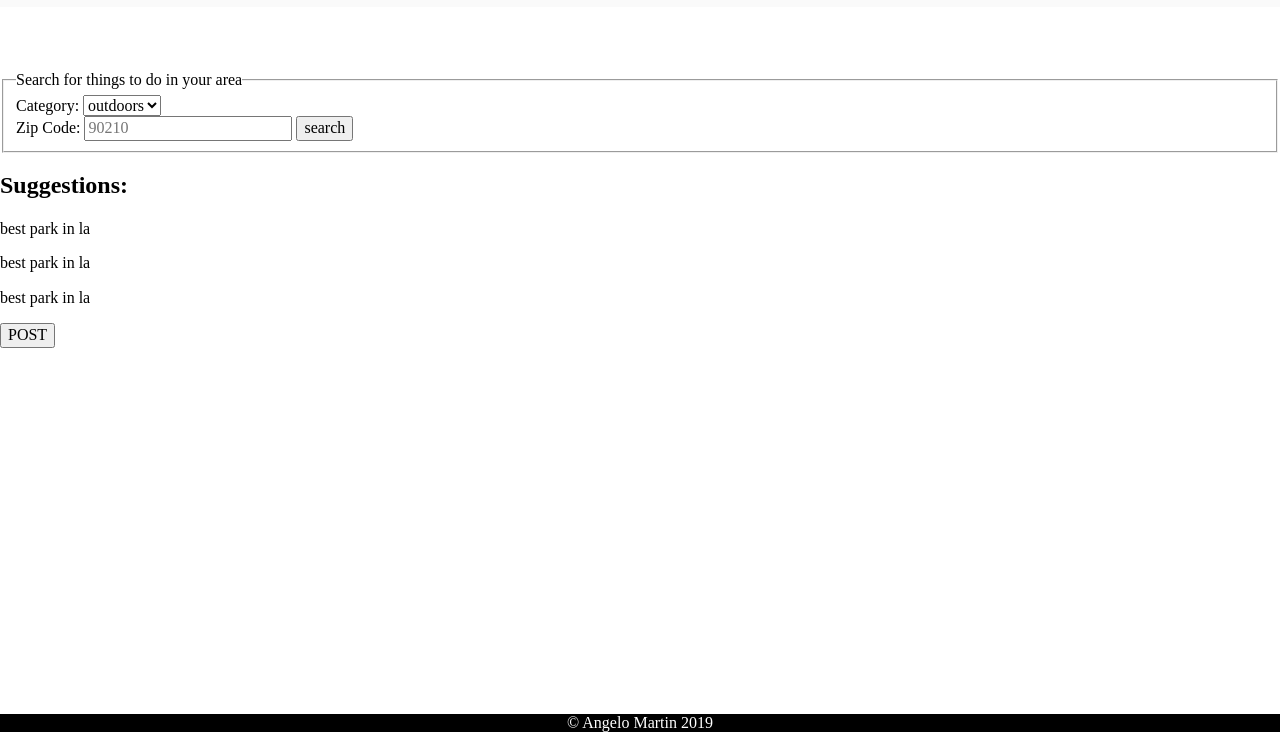
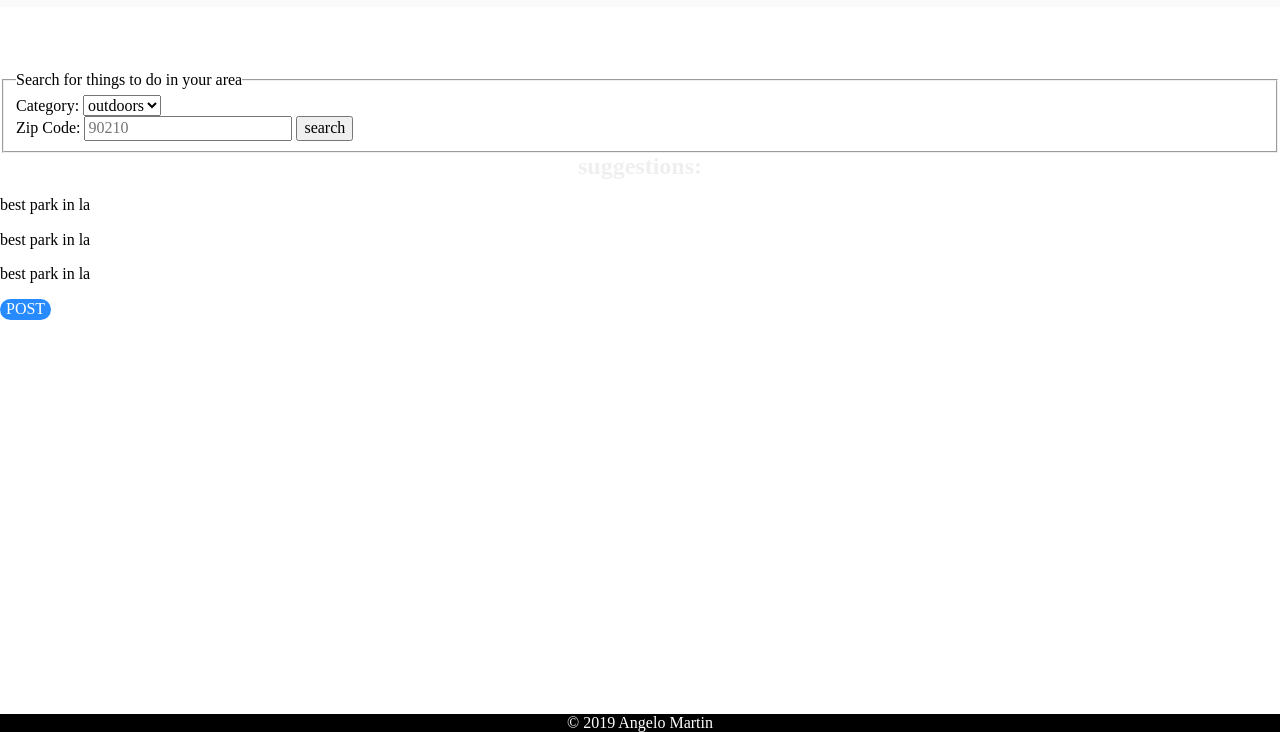
Before and after one commit to angeloqmartin/kronicles, a website: page public/index.html in a window 1280 px wide. Shown: the part 68-800 px from the top of the page. Drawn offline with nearby package versions, Linux system fonts and the light colour scheme; a web font is replaced by a local one.

Commit message:
added post-btn class and design

```diff
--- a/public/index.html
+++ b/public/index.html
@@ -28,11 +28,11 @@
                 <button type="submit" role="button">search</button>
             </fieldset>
         </form>
-        <h2>Suggestions:</h2>
+        <h2 class="trip-suggestions">suggestions:</h2>
         <div class="tripReport-container" id="js-tripReport-container"></div>
-        <button name="post" type="button">POST</button>
+        <button class="post-btn" name="post" type="button">POST</button>
     </main>
-    <footer>&copy; Angelo Martin 2019</footer>
+    <footer>&copy; 2019 Angelo Martin</footer>
     <!-- js script links -->
     <script src="https://code.jquery.com/jquery-3.3.1.js" integrity="sha256-2Kok7MbOyxpgUVvAk/HJ2jigOSYS2auK4Pfzbm7uH60=" crossorigin="anonymous"></script>
     <script type="text/javascript" src="app.js"></script>
--- a/public/style.css
+++ b/public/style.css
@@ -1,3 +1,4 @@
+/* ----------------------------------------------------------------- */
 header {
     margin-bottom: 5%;
     background-color: #FAFAFA;
@@ -22,7 +23,23 @@ h1 {
     font-family: 'Roboto', sans-serif;
 }
 /* ----------------------------------------------------------------- */
+.trip-suggestions{
+    margin: 0;
+    display: block;
+    text-align: center;
+    color: #EFEFEF;
+}
+/* ----------------------------------------------------------------- */
+.post-btn {
+    background-color: #278BFF;
+    color: #FFFFFF;
+    border: none;
+    border-radius: 12px;
+}
+/* ----------------------------------------------------------------- */
 
+
+/* ----------------------------------------------------------------- */
 footer {
     display: block;
     position: fixed;
```
